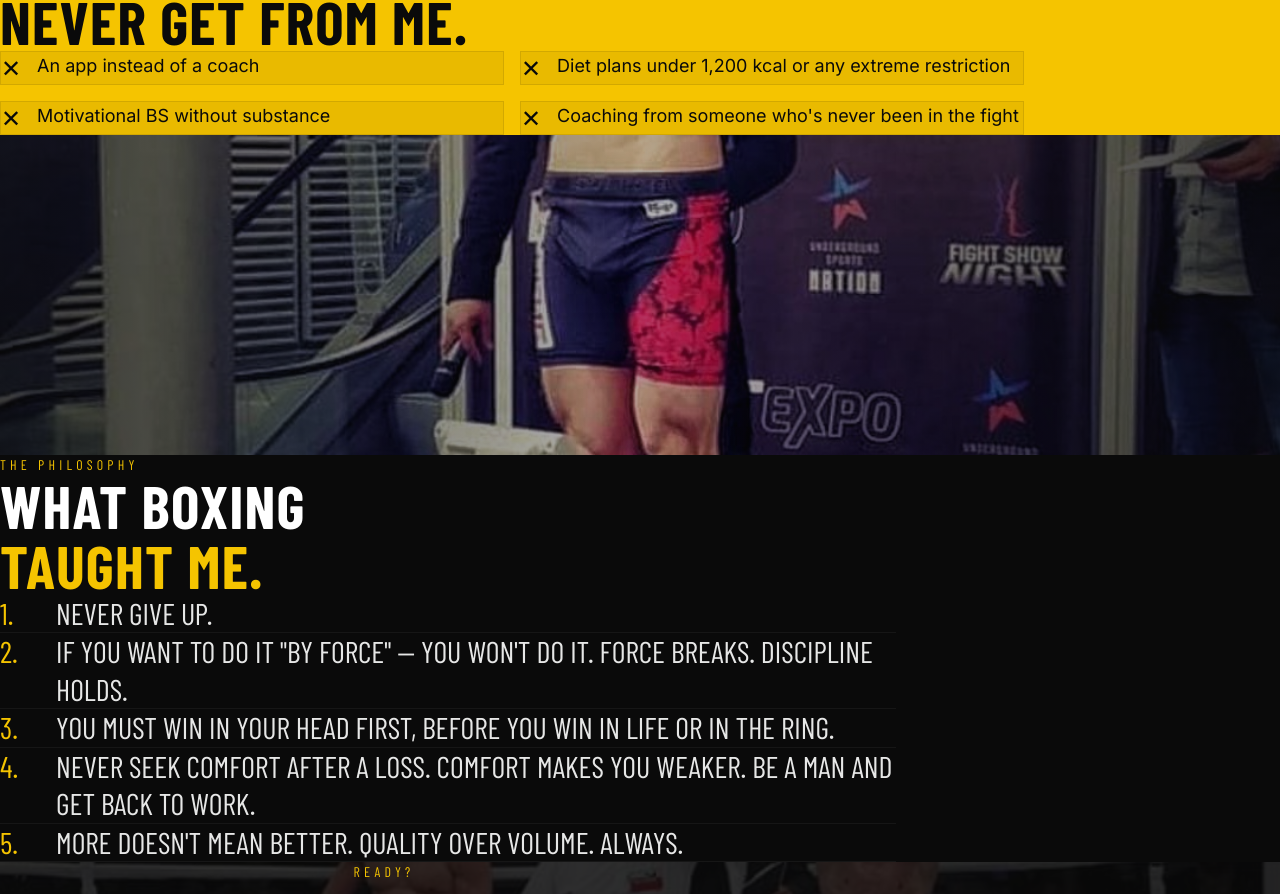
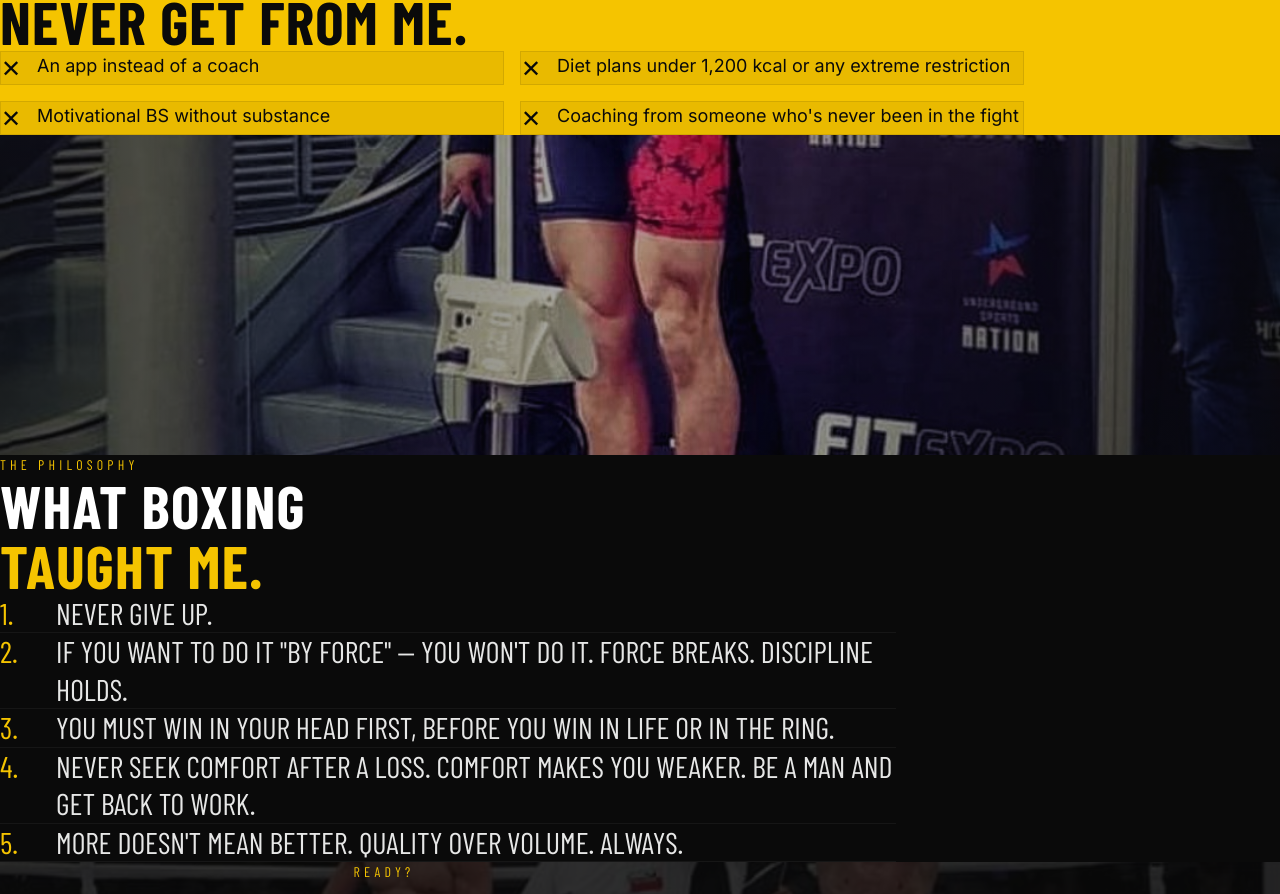
Before and after one commit to nowakamericandream-sketch/blazejnowak-website, a Next.js app: page / in a window 1280 px wide. Shown: the part 4019-4913 px from the top of the page. Built offline with nearby package versions, Linux system fonts and the light colour scheme; a web font is replaced by a local one.

Commit message:
Hero: intense face shot, physique: crop to waist-head

```diff
--- a/app/page.tsx
+++ b/app/page.tsx
@@ -424,7 +424,8 @@ export default function Home() {
           src="/images/physique.jpg"
           alt="Blazej Nowak physique"
           fill
-          className="object-cover object-center"
+          className="object-cover"
+          style={{ objectPosition: "center 65%" }}
           sizes="100vw"
         />
         <div className="absolute inset-0 bg-gradient-to-r from-black/80 via-black/30 to-black/80" />
```
Also changed, not shown: public/images/hero.jpg.
